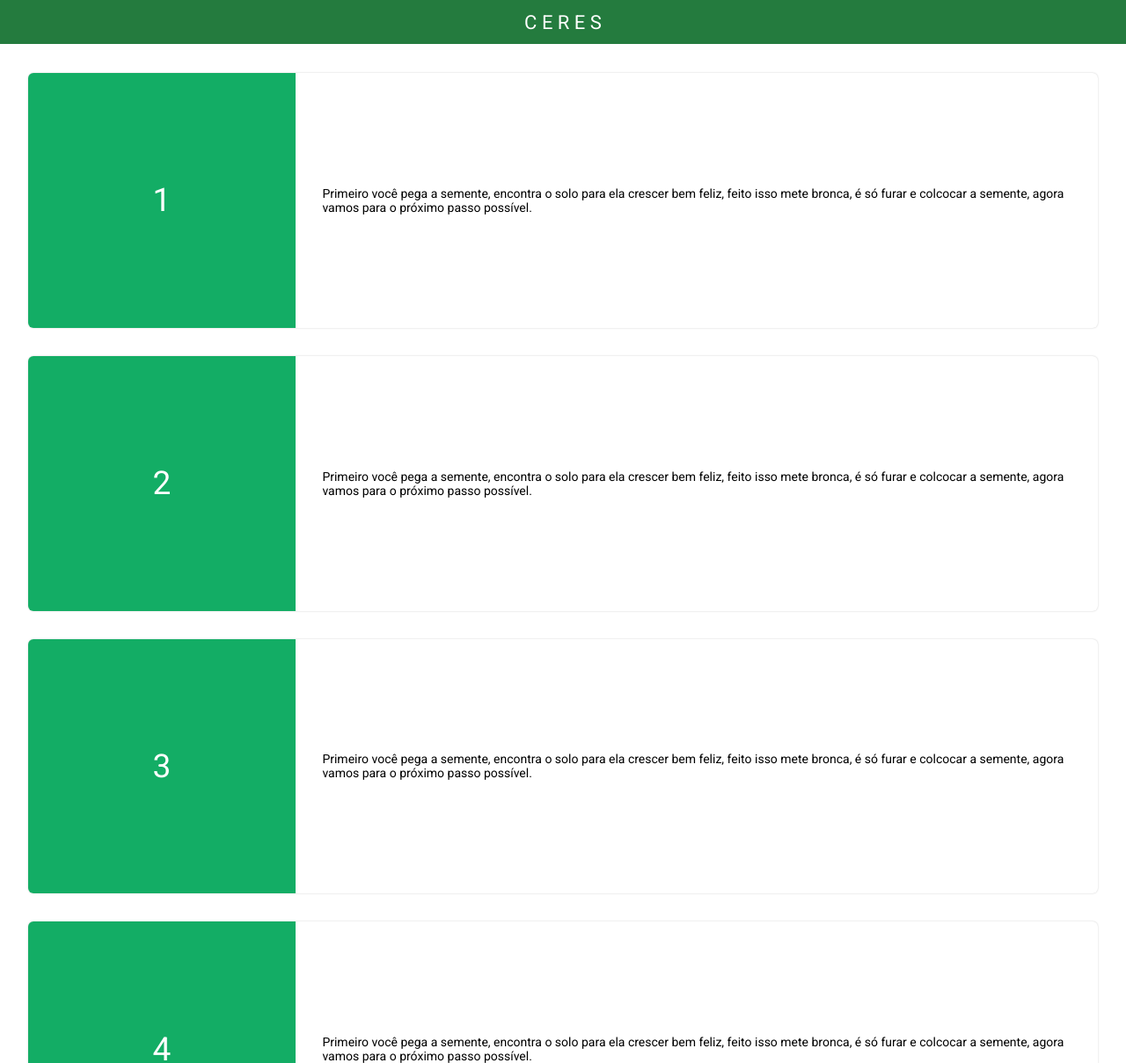
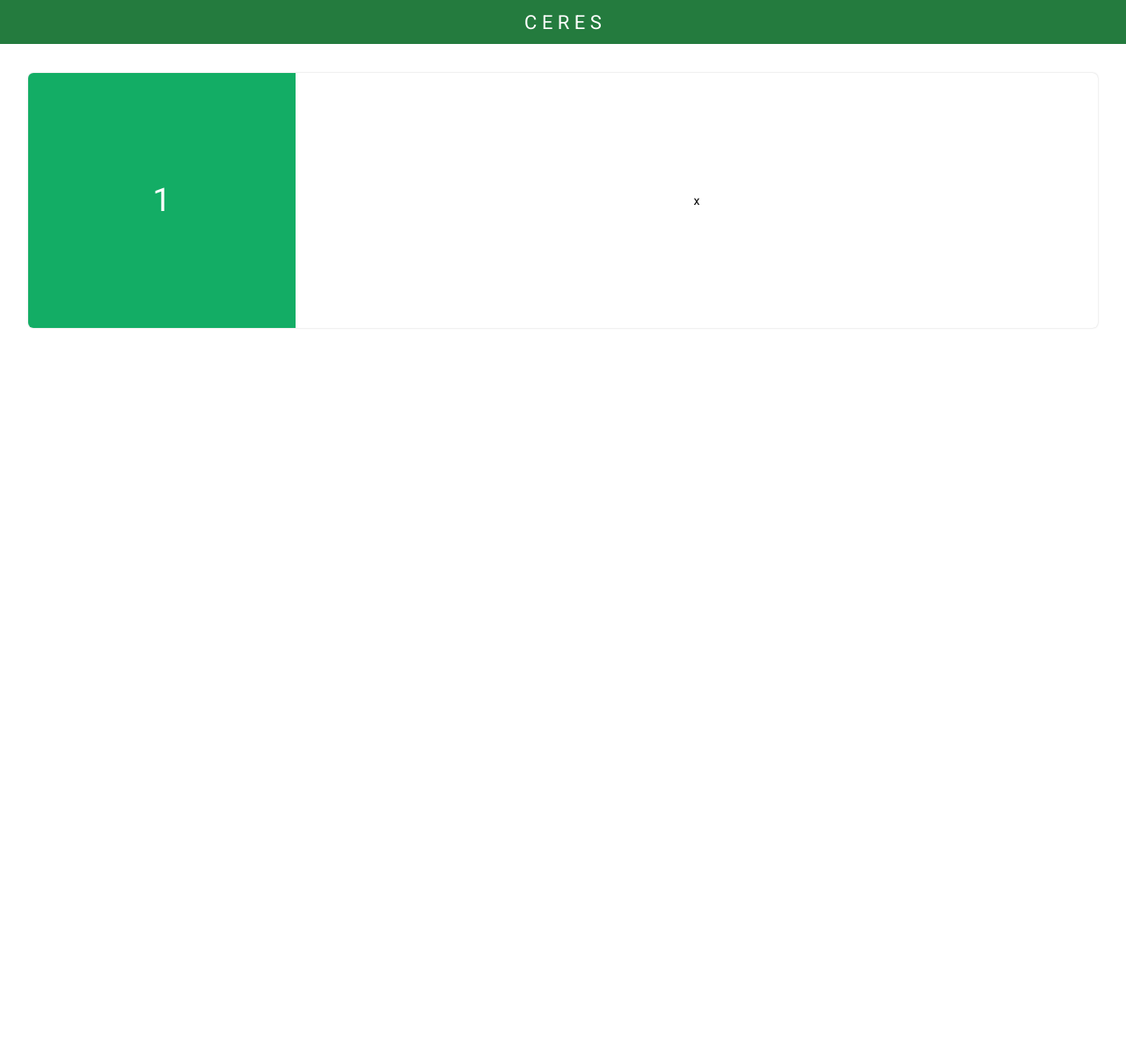
Before and after one commit to theomodesto/Ceres, a Flask app: template templates/passos.html in a window 1280 px wide. Shown: the whole page at 88% size. Run offline with Flask 2, Linux system fonts and the light colour scheme; the template is opened without the code that fills it: most values are stand-ins (such as "Sample title", 1, 10 or a date in 2020).

Commit message:
POST to PASSOS

```diff
--- a/Main.py
+++ b/Main.py
@@ -12,10 +12,17 @@ def testHome():
     return render_template('home.html',result = plantas)
 
 
-@app.route('/Plante')
-def labeling():
+@app.route('/Plante/<id>', methods=['POST'])
+def Plante(id):
+    passos = ['']
+    for planta in list(retornaTodasPlantas()):
+        print(planta['idPlanta'])
+        if planta['idPlanta'] == id:
+            print(planta['Passos'])
+            passos = planta['Passos']
 
-    return render_template('passos.html')
+    print(passos)
+    return render_template('passos.html', passos = passos)
 
 
 @app.route('/geoloc/<lat>/<log>')
--- a/static/main.css
+++ b/static/main.css
@@ -239,6 +239,9 @@ img {
 
 
 .detalhes .botao .title {
+    border-radius: 15px;
+    border: none;
+    background-color: #13AD65;
     text-decoration: none;
     width: 100%;
     height: 100%;
--- a/templates/home.html
+++ b/templates/home.html
@@ -24,7 +24,11 @@
             <div class="especificacao"> <strong>Caloria:</strong> {{planta['Calorias']}}</div>
             <div class="especificacao"> <strong>Tempo:</strong> {{planta['Tempo']}} </div>
             <div class="especificacao" style="float: none; width: 90%; margin: auto;"> <strong>Nuntrientes:</strong> {{planta['Nutrientes']}} </div>
-            <div class="botao"><a href="/Plante" class="title" > PLANTE </a></div>
+
+            <form action ="{{ url_for('Plante', id=planta['idPlanta']) }}" method="post">
+                <div class="botao"><button type="submit" class="title" > PLANTE </button></div>
+            </form>
+
         </div>
     </div>
 
--- a/templates/passos.html
+++ b/templates/passos.html
@@ -14,38 +14,19 @@
     </div>
 
      <div class="page page-margin">
+
+      {% for passo in passos %}
+
         <div class="passos">
             <div class="number">1</div>
-            <div class="howto"> Primeiro você pega a semente, encontra o solo para ela crescer bem feliz, feito isso mete bronca, é só furar e colcocar a semente, agora vamos para o próximo passo possível.
-            </div>
-        </div>
-
-     <div class="passos">
-            <div class="number">2</div>
-            <div class="howto"> Primeiro você pega a semente, encontra o solo para ela crescer bem feliz, feito isso mete bronca, é só furar e colcocar a semente, agora vamos para o próximo passo possível.
+            <div class="howto">{{passo}}
             </div>
         </div>
 
 
-    <div class="passos">
-            <div class="number">3</div>
-            <div class="howto"> Primeiro você pega a semente, encontra o solo para ela crescer bem feliz, feito isso mete bronca, é só furar e colcocar a semente, agora vamos para o próximo passo possível.
-            </div>
-        </div>
+     </div>
 
-    <div class="passos">
-            <div class="number">4</div>
-            <div class="howto"> Primeiro você pega a semente, encontra o solo para ela crescer bem feliz, feito isso mete bronca, é só furar e colcocar a semente, agora vamos para o próximo passo possível.
-            </div>
-        </div>
-
-    <div class="passos">
-            <div class="number">5</div>
-            <div class="howto"> Primeiro você pega a semente, encontra o solo para ela crescer bem feliz, feito isso mete bronca, é só furar e colcocar a semente, agora vamos para o próximo passo possível.
-            </div>
-        </div>
-
-     </div>
+    {% endfor %}
 
 </body>
 </html>
```
Also changed, not shown: test.py (added). Lines whose indentation alone changed are shown as unchanged.
